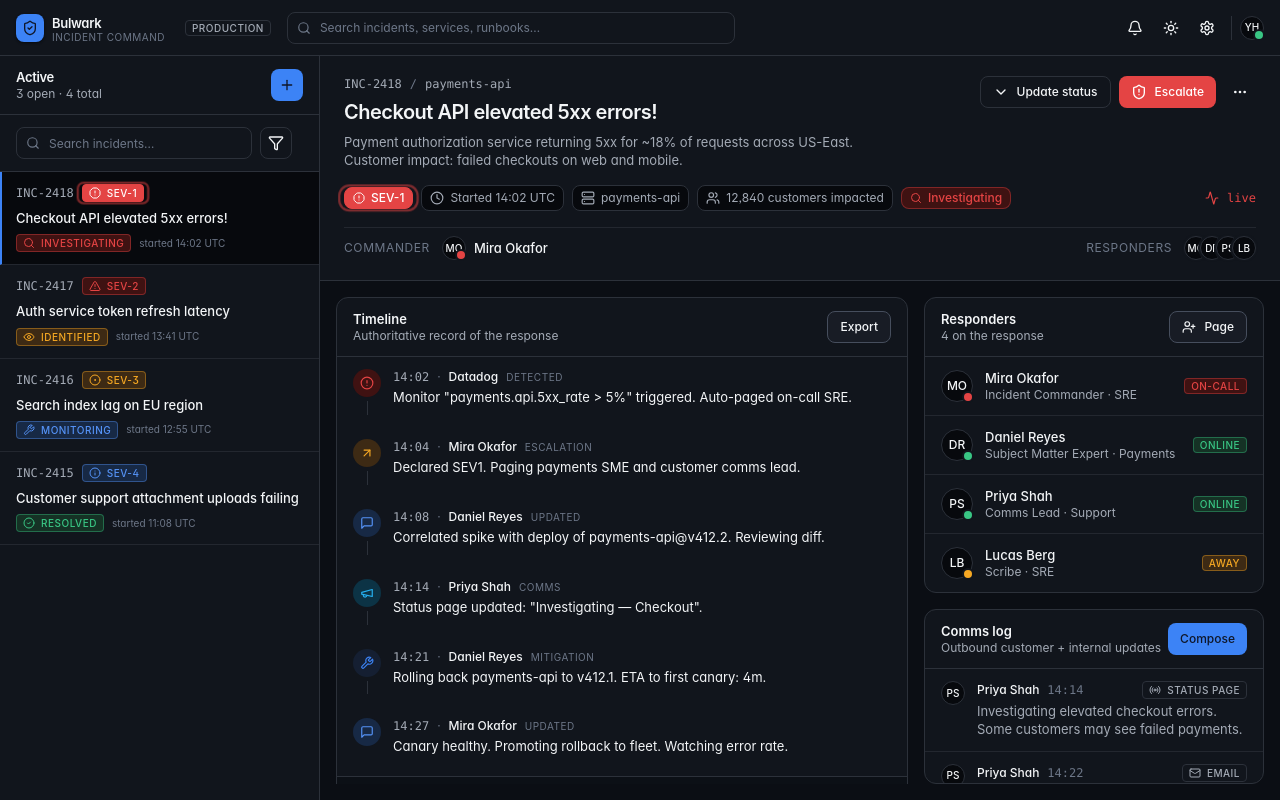
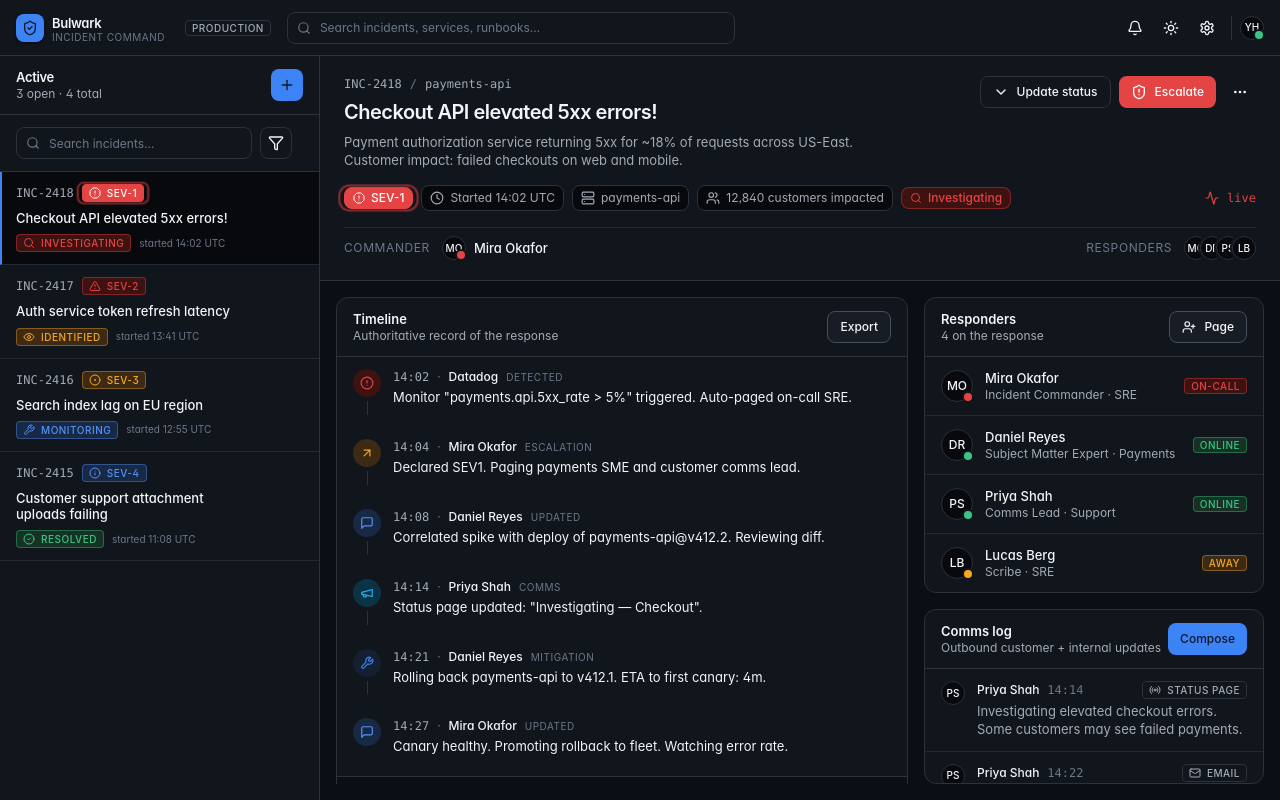
Before and after one commit to Soffi-Originals/bulwark-demo, a React (Vite) app: page / in a window 1280 px wide. Built offline with nearby package versions, Linux system fonts and the light colour scheme.

Commit message:
AI: style(IncidentSidebar): increase button right padding to 67px
The button's right padding needed to be increased from 16px to 67px to accommodate additional UI content. Added `pr-[67px]` to the button's base Tailwind classes while preserving existing left and vertical padding.

```diff
--- a/src/features/incident/IncidentSidebar.tsx
+++ b/src/features/incident/IncidentSidebar.tsx
@@ -50,7 +50,7 @@
               key={incident.id}
               onClick={() => onSelect(incident.id)}
               className={cn(
-                'flex flex-col gap-2 px-4 py-3 text-left border-b border-line-subtle',
+                'flex flex-col gap-2 px-4 py-3 pr-[67px] text-left border-b border-line-subtle',
                 'transition-colors',
                 'hover:bg-surface-sunken/60 focus-visible:outline-none focus-visible:bg-surface-sunken',
                 selected &&
```
